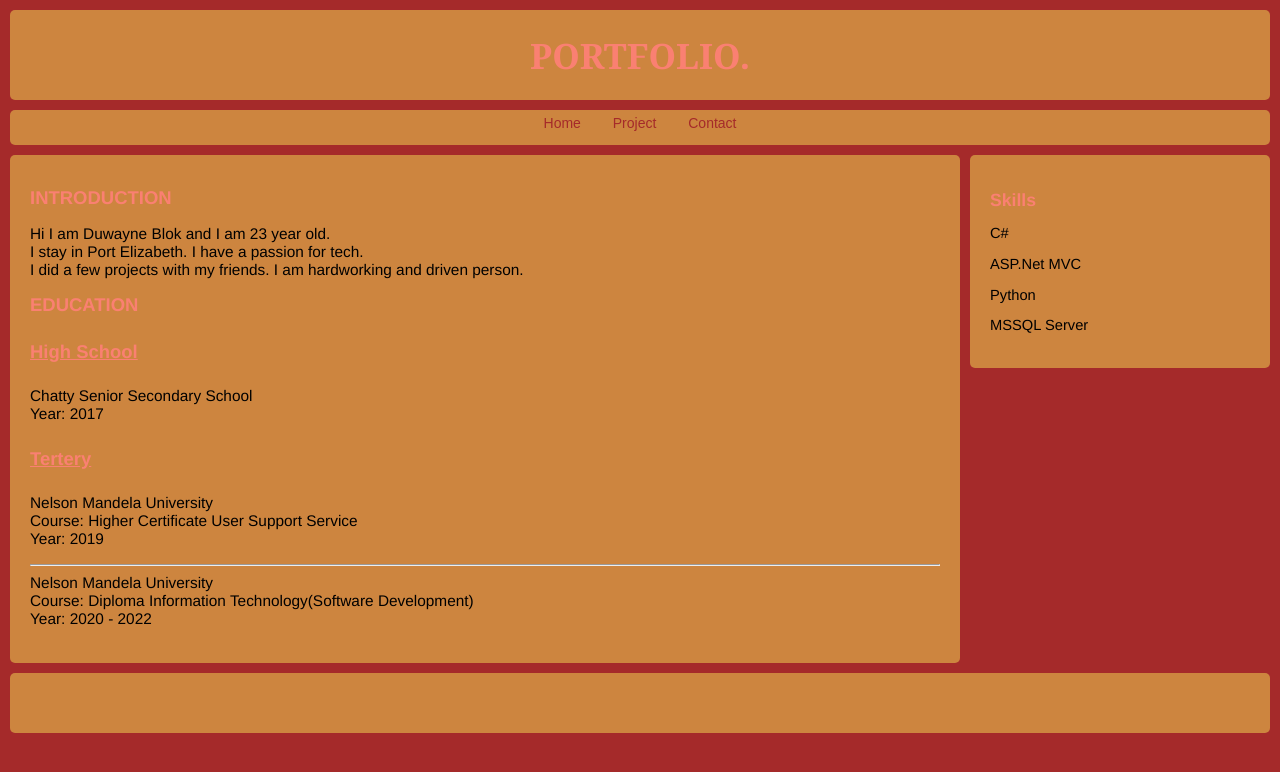
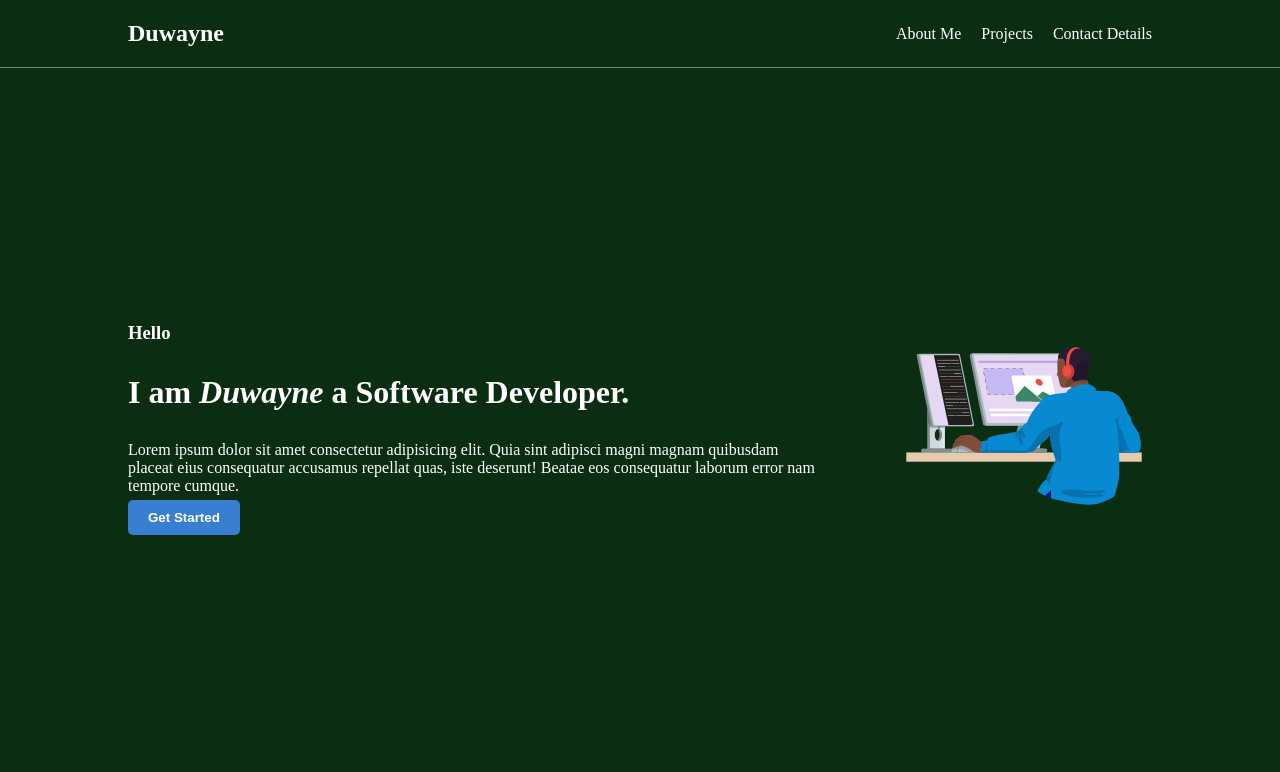
Before and after one commit to DFBlok/DFBlok.github.io, a plain HTML site: page index.html in a window 1280 px wide. Drawn offline with Linux system fonts and the light colour scheme.

Commit message:
New pages

```diff
--- a/index.html
+++ b/index.html
@@ -1,70 +1,58 @@
 <!DOCTYPE html>
-<html>
+<html lang="en">
 <head>
-        <meta charset="utf-8">
-        <title>Title</title>
-        <link type="text/css" rel="stylesheet" href="style.css" />
+    <meta charset="UTF-8">
+    <meta name="viewport" content="width=device-width, initial-scale=1.0">
+    <title>Personal Portfolio</title>
+    <link rel="stylesheet" href="style.css" />
 </head>
 <body>
-        <div id="container">
-            <div id="header">
-                    <h3>PORTFOLIO.</h3>
+    <header>
+        <div class="wrapper" id="navbar">
+            <div>
+                <h2>Duwayne</h2>
             </div>
+            <nav>
+                <ul>
+                    <li><a href="about.html"></a>About Me</li>
+                    <li>Projects</li>
+                    <li>Contact Details</li>
+                </ul>
+            </nav>
+        </div>
+    </header>
+    <div class="wrapper">
+        <main>
+            <!-- <img src="./images/img1.png" alt="desk-top" />
 
-            <div id="navbar">
-                <ul>
-                    <li><a href="index.html">Home</a></li>
-                    <li><a href="project.html">Project</a></li>
-                    <li><a href="contact.html">Contact</a></li>
-                </ul>
+            <div class="content">
+                <h3>Hello</h3>
+                <h1>I am <i>Duwayne</i> a Software Developer.</h1>
+                <p>Lorem ipsum dolor sit amet consectetur adipisicing elit. Quia sint
+                    adipisci magni magnam quibusdam placeat eius consequatur accusamus
+                    repellat quas, iste deserunt! Beatae eos consequatur laborum error
+                    nam tempore cumque.</p>
             </div>
+            <button href="about.html">Get Started</button>
+ -->
 
-            <div class="sideright">
-                <h2>Skills</h2>
-                <p>C#</p>
-                <p>ASP.Net MVC</p>
-                <p>Python</p>
-                <p>MSSQL Server</p>
+            <div class="container">
+                <div class="box" id="box1">
+                    <div class="content">
+                        <h3>Hello</h3>
+                        <h1>I am <i>Duwayne</i> a Software Developer.</h1>
+                        <p>Lorem ipsum dolor sit amet consectetur adipisicing elit. Quia sint
+                            adipisci magni magnam quibusdam placeat eius consequatur accusamus
+                            repellat quas, iste deserunt! Beatae eos consequatur laborum error
+                            nam tempore cumque.</p>
                     </div>
-
-
-            <div class="main">
-                <h1>INTRODUCTION</h1>
-                <p>
-                    Hi I am Duwayne Blok and I am 23 year old.<br/>
-                    I stay in Port Elizabeth. I have a passion for tech.<br/>
-                    I did a few projects with my friends. I am hardworking and driven person.
-
-                </p>
-
-                <h1> EDUCATION </h1>
-                <h4>High School</h4>
-                <p>
-
-                    Chatty Senior Secondary School<br/>
-                    Year: 2017
-                </p>
-                <h4>Tertery</h4>
-                <p>
-
-                    Nelson Mandela University<br/>
-                    Course: Higher Certificate User Support Service<br/>
-                    Year: 2019<br/>
-                    <hr>
-                    Nelson Mandela University<br/>
-                    Course: Diploma Information Technology(Software Development)<br/>
-                    Year: 2020 - 2022<br/>
-
-                </p>
-
+                    <button href="about.html">Get Started</button>
                 </div>
-
+                <div class="box" id="box2">
+                    <img src="./images/img1.png" alt="desk-top" />
                 </div>
-
-
-            <div id="footer">
-
             </div>
-
+        </main>
+    </div>
 </body>
 </html>
--- a/style.css
+++ b/style.css
@@ -1,133 +1,101 @@
+*{
+    margin: 0;
+    padding: 0;
+    box-sizing: border-box;
+}
+
+.wrapper{
+    width: 80%;
+    max-width: 1200px;
+    margin: 0 auto;
+}
+
 body{
-    background-color: brown ;
-    margin: 0px;
-    font-family: 'Franklin Gothic Medium', 'Arial Narrow', Arial, sans-serif;
-    font-size: 14px;
+    background-color: #0b2e13;
+    color: white
+}
+
+header{
+    padding: 20px 0;
+    border-bottom: 1px solid gray;
+}
+
+#navbar {
+    display: flex;
+    justify-content: space-between;
+    align-items: center;
+}
+
+ul{
+    display: flex;
+    gap: 20px;
+    list-style-type: none;
+}
+
+.content{
+    display: flex;
+    flex-direction: column;
+    align-items:normal;
+    gap: 30px;
+}
+
+button{
+    background-color: #387ed1;
+    color: white;
+    padding:  10px 20px;
+    margin-top: 5px;
+    border: none;
+    font-weight: bold;
+    cursor: pointer;
+    border-radius: 5px;
+}
+
+button:hover{
+    background-color: black;
+    transition: all 1ms;
+}
+
+/* flexibox */
+.container {
+    display: flex;
+    gap: 20px;
+    align-items: center;
+    justify-content: center;
+    height: 90vh;
+}
+
+.box{
+    text-align:start;
+    font-size: 1rem;
+}
+
+
+#box1{
+    margin-right: 50px;
+}
+
+#box2{
+
+    align-items: start;
+}
+
+#M-box1{
+    background-color: #387ed1;
+    border: 5px solid red;
 
 }
 
-#header{
-    background-color: peru;
-    margin: 10px;
-    height: 90px;
-    border-radius: 5px;
-}
-#navbar {
-    background-color: peru;
-    margin: 10px;
-    height: 35px;
-    border-radius: 5px;
-
+#M-box2{
+    background-color: beige;
+    border: 5px solid red;
 }
 
-#navbar ul {
-    padding: 5px;
-    list-style-type:circle;
-    text-align: center;
-    background-color: peru;
-    margin: 10px;
+#M-box3{
+    background-color: #387ed1;
+    border: 5px solid red;
 }
 
-#navbar ul li{
-    display: inline;
+#M-box4{
+    background-color: aqua;
+    border: 5px solid red;
 }
-
-#navbar ul li a{
-    text-decoration: none;
-    font-family: Arial, Helvetica, sans-serif;
-    padding: .2rem 1em;
-    color: brown;
-    background-color: chocolate(137, 183, 214);
-}
-
-#navbar ul li a:hover{
-    color: peru(211, 176, 22, 0.801);
-    background-color: chocolate(102, 119, 25);
-}
-
-.main {
-    background-color: peru;
-    margin-left: 10px;
-    margin-right: 320px;
-    margin-top: 10px;
-    margin-bottom: 10px;
-    border-radius: 5px;
-    padding: 20px;
-    font-size: 110%;
-}
-
-.main-one {
-    background-color: peru;
-    margin-left: 10px;
-    margin-right: 10px;
-    margin-top: 10px;
-    margin-bottom: 10px;
-    border-radius: 5px;
-    padding: 20px;
-    font-size: 110%;
-}
-
-
-.container1{
-    background-color: teal;
-    margin-left: 10px;
-    margin-right: 320;
-    margin-top: 10px;
-    margin-bottom: 10px;
-    border-radius: 5px;
-    padding: 20px;
-    font-size: 110%;
-}
-
-.sideright{
-    background-color: peru;
-    margin-left: 10px;
-    margin-right: 10px;
-    margin-top: 0px;
-    margin-bottom: 10px;
-    border-radius: 5px;
-    padding: 20px;
-    font-size: 105%;
-    float: right;
-    width: 260px;
-}
-
-
-
-#footer{
-    background-color: peru;
-    margin: 10px;
-    height: 60px;
-    clear: both;
-    border-radius: 5px;
-}
-
-h1{
-    font-size: 120%;
-    color: salmon;
-}
-
-h2{
-    font-size: 120%;
-    color: salmon;
-
-}
-
-h3{
-    font-size: 250%;
-    text-align: center;
-    color: salmon;
-    font-family: Cambria, Cochin, Georgia, Times, 'Times New Roman', serif;
-    margin: 0px;
-    position: relative;
-    top: 50%;
-    -webkit-transform: translateY(-50);
-    -ms-transform: translateY(-50%);
-    transform: translateY(-50%);
-}
-
-h4{
-    font-size: 120%;
-    color: salmon;
-    text-decoration: underline;
-}
```
Also changed, not shown: about.html (added, +32 -0 lines), contact.html (deleted, +0 -53 lines), project.html (deleted, +0 -94 lines), images/img1.png (added). Lines whose indentation alone changed are shown as unchanged.
